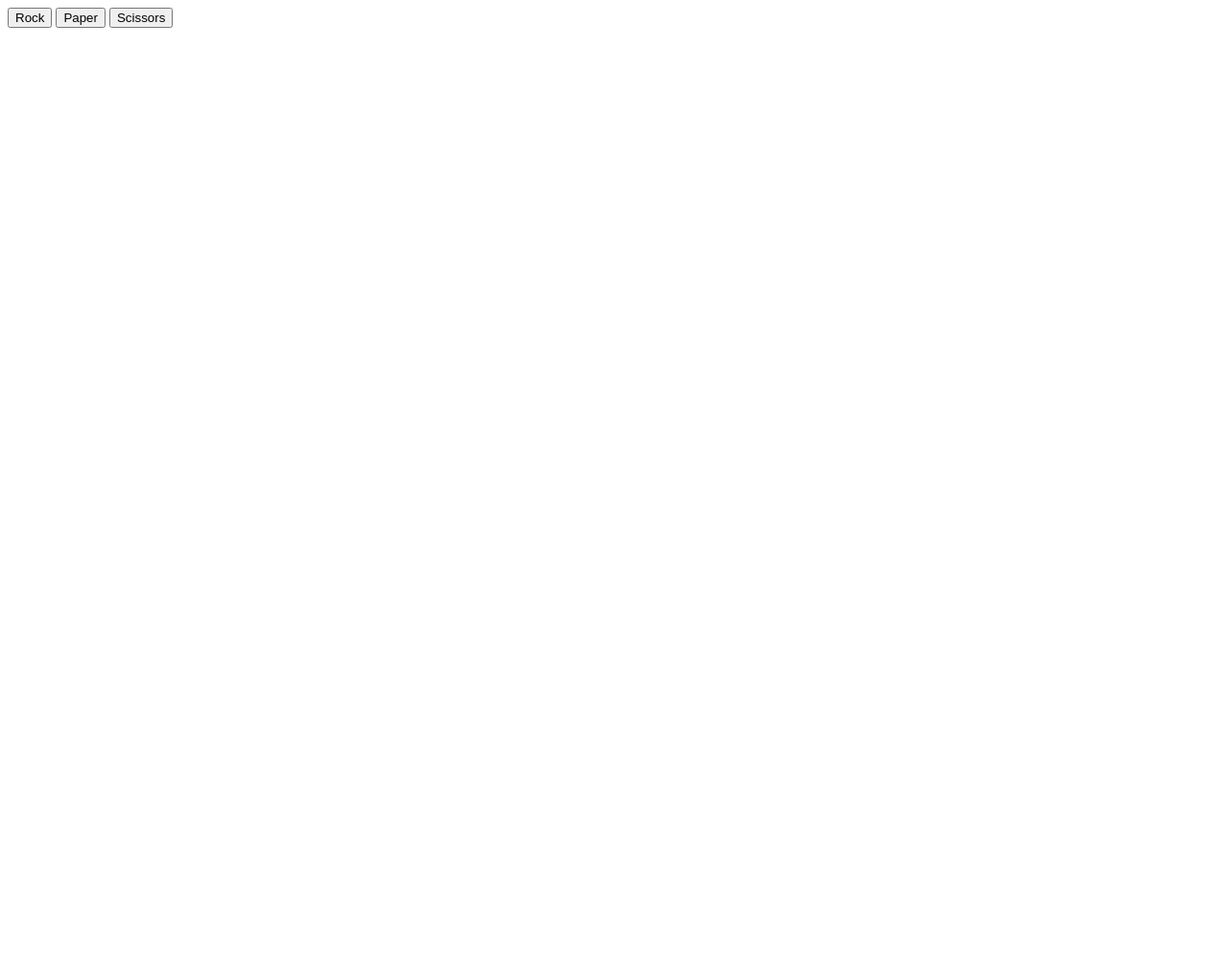
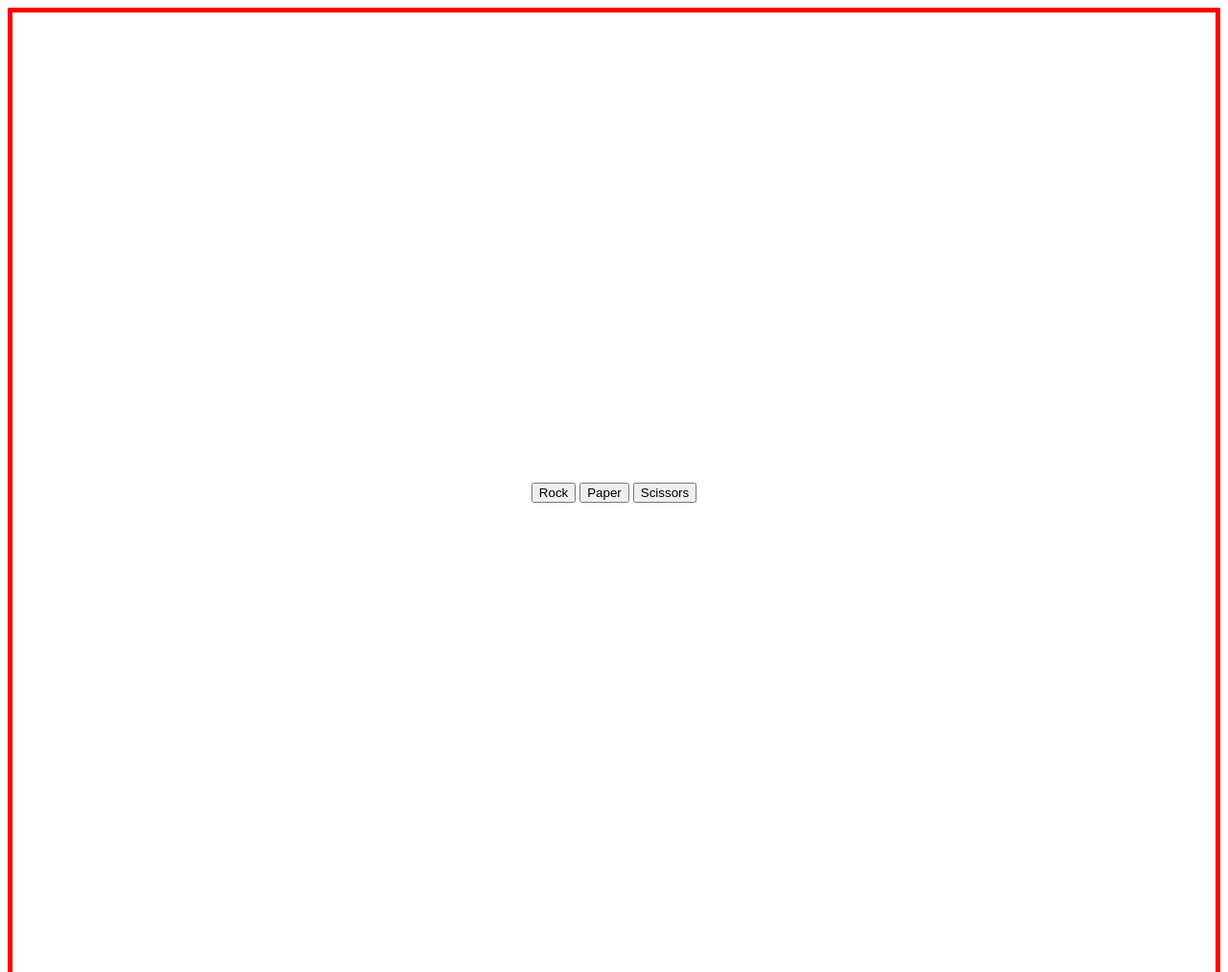
Before and after one commit to Shlammy/rock-paper-scissors, a plain HTML site: page index.html in a window 1280 px wide. Shown: the top 1013 px of the page at 96% size. Before the commit the page ends 800 px from the top, so only its background shows below. Drawn offline with Linux system fonts and the light colour scheme.

Commit message:
Centered game objects

```diff
--- a/index.html
+++ b/index.html
@@ -9,9 +9,13 @@
   </head>
   <body>
 	<script src="script.js" defer></script>
-  <div id="displayContainer"></div>
-  <button class="Rock" value="rock" onclick="game(this)">Rock</button>
-  <button class="Paper" value="paper" onclick="game(this)">Paper</button>
-  <button class="Scissors" value="scissors" onclick="game(this)">Scissors</button>
+  <div id="mainContainer">
+    <div id = "displayContainer"></div>
+    <div id = "buttonContainer">
+      <button class="Rock" value="rock" onclick="game(this)">Rock</button>
+      <button class="Paper" value="paper" onclick="game(this)">Paper</button>
+      <button class="Scissors" value="scissors" onclick="game(this)">Scissors</button>
+    </div>
+  </div>
   </body>
 </html>
--- a/styles.css
+++ b/styles.css
@@ -0,0 +1,8 @@
+#mainContainer {
+    display: flex;
+    justify-content: center;
+    align-items: center;
+    flex-direction: column;
+    height: 1000px;
+    border: thick solid red;
+}
```
